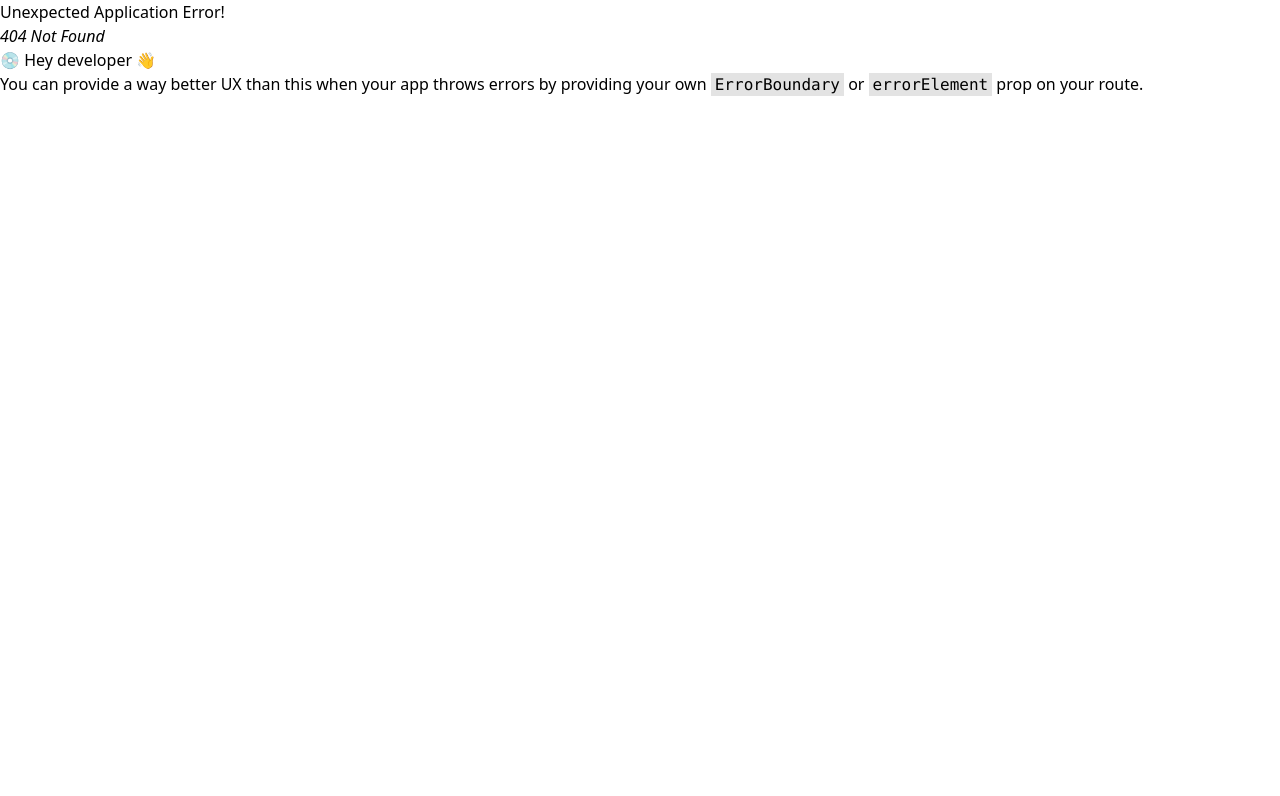
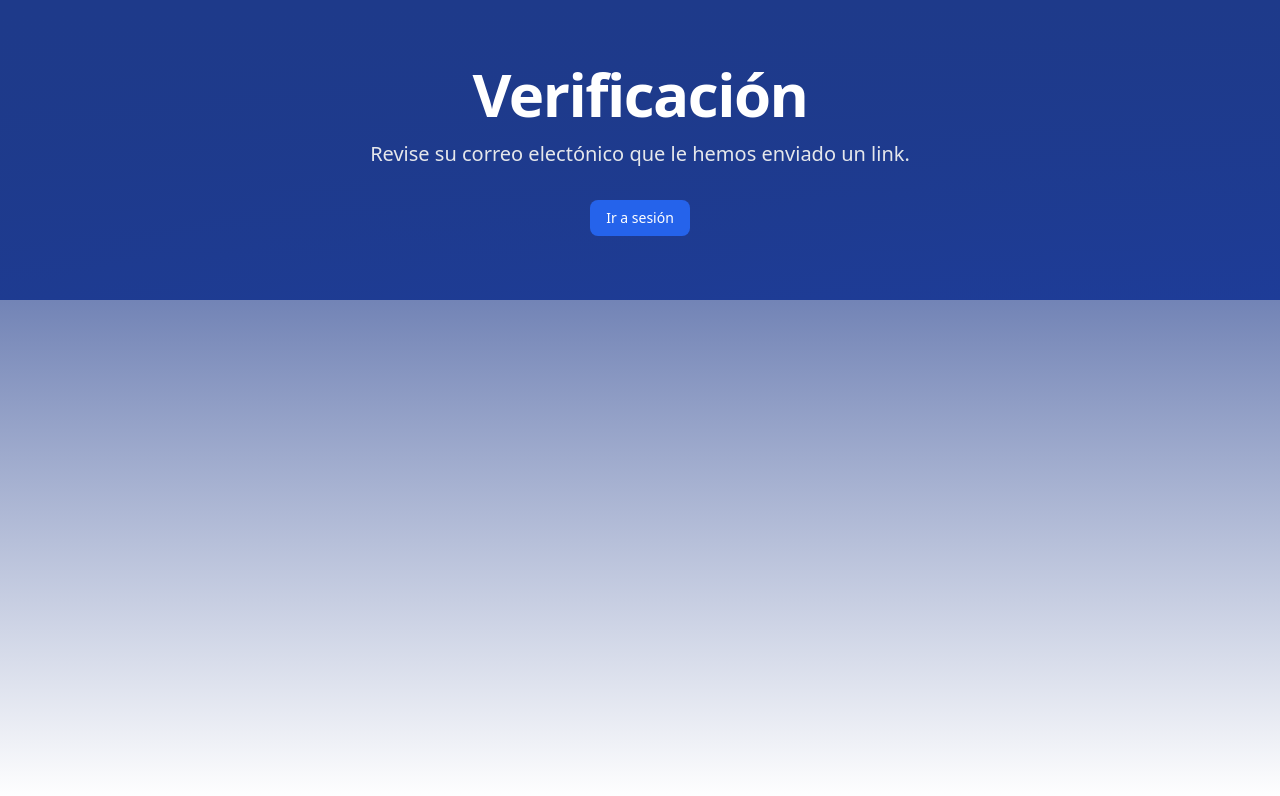
Before and after one commit to woodyjacques/pro-gpt, a React (Vite) app: page /verifi in a window 1280 px wide. Before the commit this address had no page. Shown: the top 796 px of the page. Built offline with nearby package versions, Linux system fonts and the light colour scheme.

Commit message:
Creando el verifi

```diff
--- a/src/routes/router.tsx
+++ b/src/routes/router.tsx
@@ -5,6 +5,7 @@ import Login from "../view/Login";
 import Verification from "../view/Verification";
 import ResetPassword from "../view/ResetPasword";
 import Works from "../view/Works";
+import Emailverifi from "../view/EmailVerifi";
 
 
 const router = createBrowserRouter([
@@ -13,7 +14,8 @@ const router = createBrowserRouter([
     {path: "/login", element: <Login /> },
     {path: "/verification", element: <Verification /> },
     {path: "/password", element: <ResetPassword /> },
-    {path: "/works", element: <Works /> }
+    {path: "/works", element: <Works /> },
+    {path: "/verifi", element: <Emailverifi /> }
 ]);
 
 export default router;
--- /dev/null
+++ b/src/view/EmailVerifi.tsx
@@ -0,0 +1,26 @@
+import { Link } from "react-router-dom";
+
+function Emailverifi() {
+    return (
+        <div>
+            <section className="bg-gradient-to-br from-blue-900 to-blue-800">
+                <div className="py-8 px-4 mx-auto max-w-screen-xl text-center lg:py-16 z-10 relative">
+                    <h1 className="mb-4 text-4xl font-extrabold tracking-tight leading-none md:text-5xl lg:text-6xl text-white">
+                        Verificación
+                    </h1>
+                    <p className="mb-8 text-lg font-normal lg:text-xl sm:px-16 lg:px-48 text-gray-200">
+                        Revise su correo electónico que le hemos enviado un link.
+                    </p>
+                    <Link to="/login">
+                        <button className="text-white bottom-2.5 focus:ring-4 focus:outline-none focus:ring-blue-300 font-medium rounded-lg text-sm px-4 py-2 bg-blue-600 hover:bg-blue-700 focus:ring-blue-800">
+                            Ir a sesión
+                        </button>
+                    </Link>
+                </div>
+                <div className="bg-gradient-to-b to-transparent from-blue-900 w-full h-full absolute top-0 left-0 z-0"></div>
+            </section>
+        </div>
+    );
+}
+
+export default Emailverifi;
--- a/src/view/Register.tsx
+++ b/src/view/Register.tsx
@@ -1,5 +1,6 @@
 import { FormEvent, useState } from 'react';
 import { handleSubmitUsers } from '../validation/autRegister';
+import { useNavigate } from 'react-router-dom';
 
 function Register() {
     const [name, setName] = useState("");
@@ -12,15 +13,17 @@ function Register() {
         setShowPassword(!showPassword);
     };
 
+    const navigate = useNavigate();
+
     const handleSubmitRegister = async (event: FormEvent) => {
-        // const registrationSuccessful =
-        await handleSubmitUsers(event, name, email, password, isVerified, setName, setEmail, setPassword, setisVerified);
 
-        // if (registrationSuccessful) {
-        //   setTimeout(() => {
-        //     navigate("/liketechnology-emailVerifi");
-        //   }, 3000);
-        // }
+        const registrationSuccessful = await handleSubmitUsers(event, name, email, password, isVerified, setName, setEmail, setPassword, setisVerified);
+
+        if (registrationSuccessful) {
+            setTimeout(() => {
+                navigate("/verifi");
+            }, 3000);
+        }
     };
 
     return (
```
